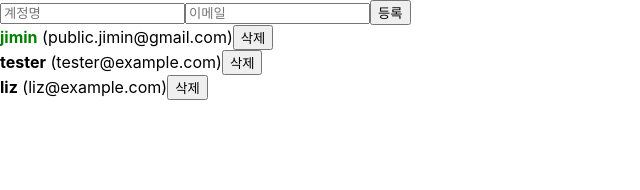
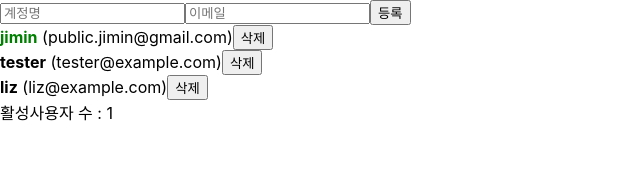
Before and after one commit to yoo-jimin127/react_app_project, a React (Create React App) app in the folder todo-app/: page / in a window 1280 px wide. Shown: the top 190 px of the page, without its empty margins (0-640 px from the left). Built offline with nearby package versions, Linux system fonts and the light colour scheme.

Commit message:
[1011] UseMemo 사용으로 연산 값 재사용(활성 사용자 수 카운팅)

```diff
--- a/todo-app/src/App.js
+++ b/todo-app/src/App.js
@@ -1,6 +1,11 @@
-import React, { useRef, useState } from 'react';
+import React, { useRef, useState, useMemo } from 'react';
 import UserList from './UserList';
 import CreateUser from './CreateUser';
+
+function countActiveUsers(users) {
+  console.log('활성 사용자 수를 세는중...');
+  return users.filter(user => user.active).length;
+}
 
 function App() {
   const [inputs, setInputs] = useState({
@@ -64,6 +69,7 @@
       )
     );
   };
+  const count = useMemo(() => countActiveUsers(users), [users]);
   return (
     <>
       <CreateUser
@@ -73,12 +79,12 @@
         onCreate={onCreate}
       />
       <UserList users={users} onRemove={onRemove} onToggle={onToggle} />
+      <div>활성사용자 수 : {count}</div>
     </>
   );
 }
 
 export default App;
-
 // import React from 'react';
 // import Hello from './Hello';
 // import Wrapper from './Wrapper';
```
